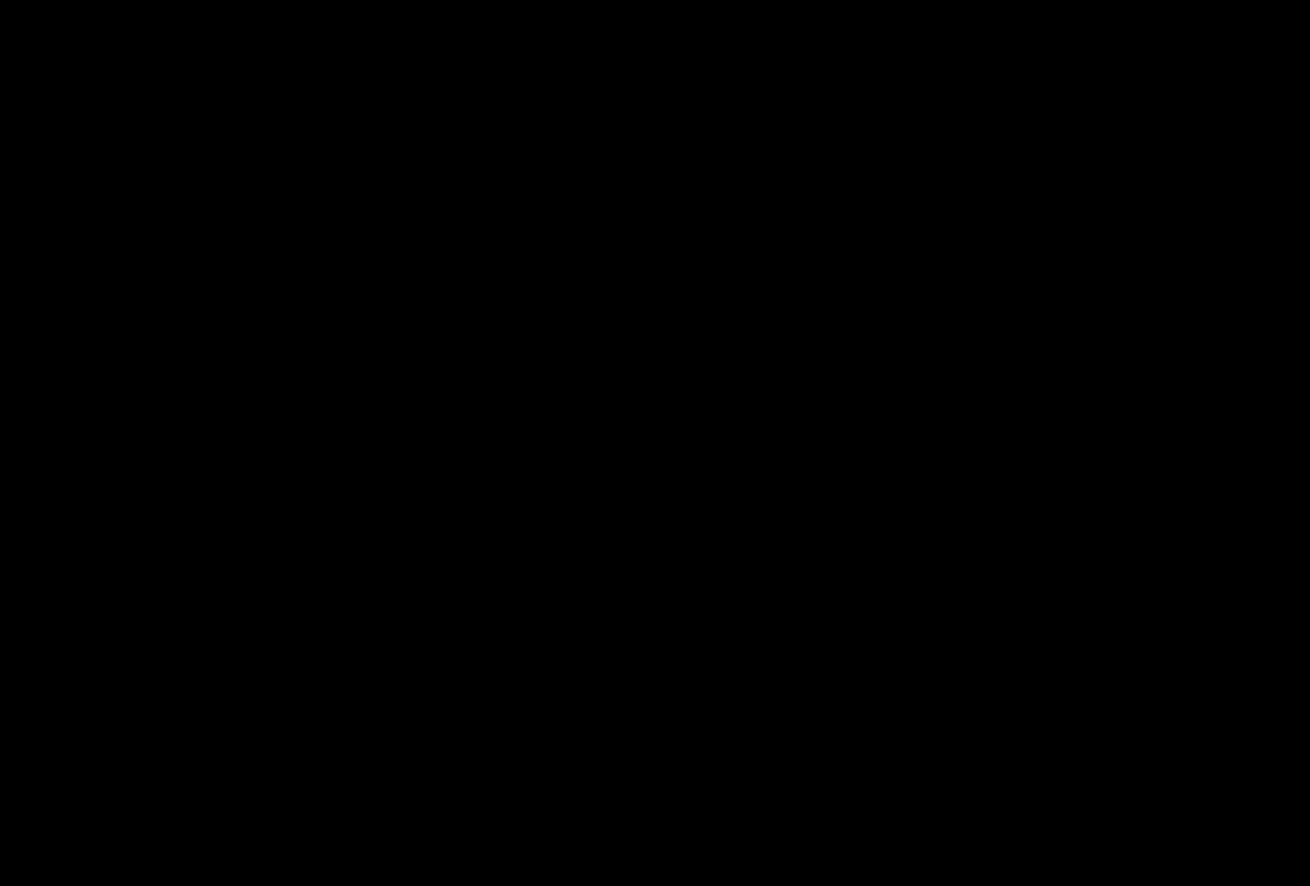
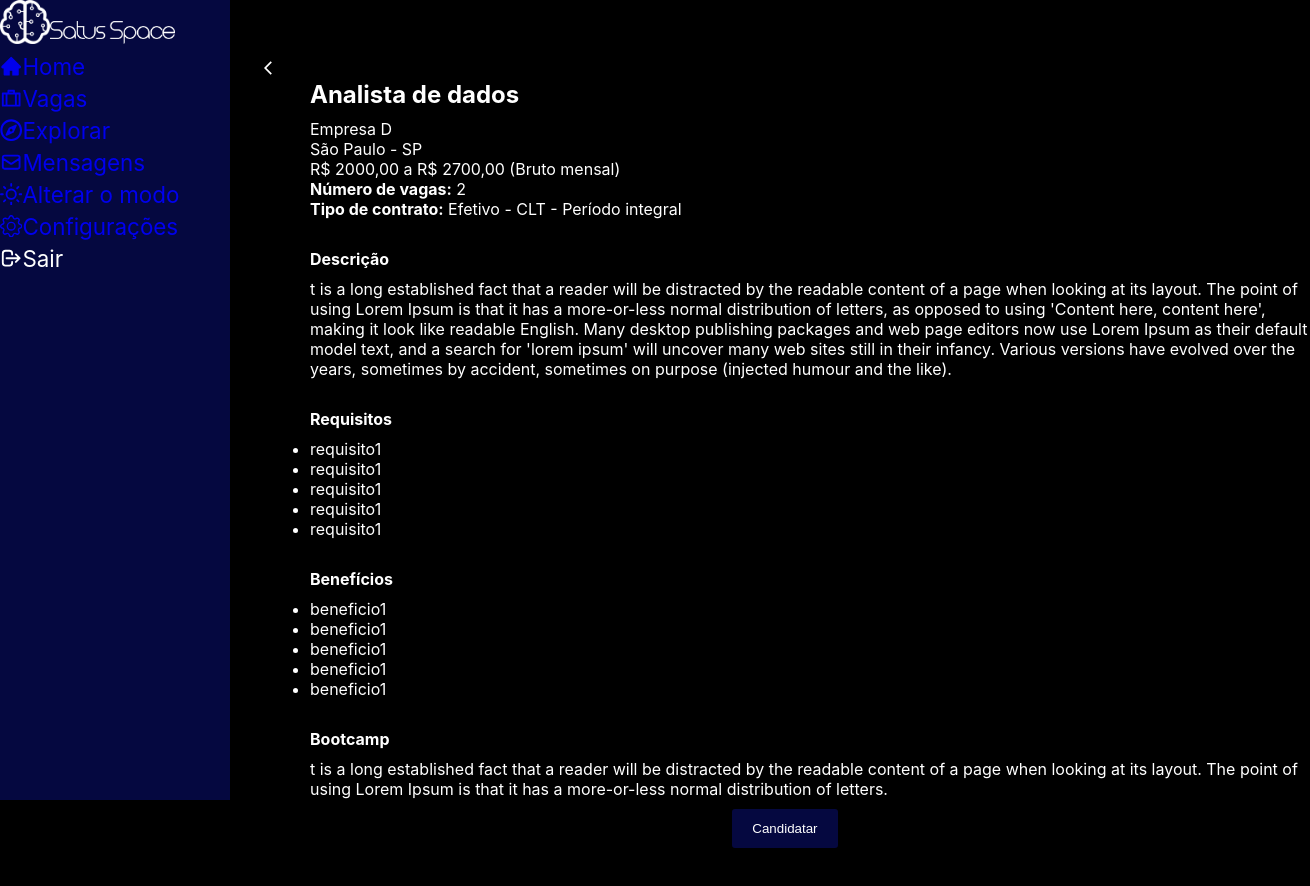
Before and after one commit to camily-cs/Satus-Space, a React (Create React App) app: page /DetalheVaga in a window 1280 px wide. Before the commit this address had no page. Shown: the top 886 px of the page, 1310 px wide, since content can reach past the window. Before the commit the page ends 800 px from the top, so only its background shows below. Built offline with nearby package versions, Linux system fonts and the light colour scheme.

Commit message:
Finalizacao da pag detalheVaga e alteracao do background

```diff
--- a/src/App.js
+++ b/src/App.js
@@ -12,6 +12,7 @@ import Cadastrar from "./pages/Cadastrar/cadastrar";
 import Perfil from "./pages/Perfil/perfil";
 import Sobre from "./pages/Sobre/sobre";
 import Vagas from "./pages/Vagas/vagas";
+import DetalheVaga from "./pages/DetalheVaga/detalheVaga";
 import Empresa from "./pages/Empresa/empresa";
 import Bootcamp  from "./pages/Bootcamps/bootcamps";
 import UserArea from "./pages/UserArea/UserArea";
@@ -43,6 +44,8 @@ function App() {
 
           <Route path='/Vagas' exact element={<Vagas/>}/>
 
+          <Route path='/DetalheVaga' exact element={<DetalheVaga/>}/>
+
           <Route path='/Bootcamp' exact element={<Bootcamp/>}/>
 
           <Route path='/User/Area' exact element={<UserArea/>}/>
--- /dev/null
+++ b/src/pages/DetalheVaga/detalheVaga.jsx
@@ -0,0 +1,68 @@
+import React from "react";
+import "./style.css";
+import Sidebar from "../../components/SideBar";
+import { MdArrowBackIosNew } from "react-icons/md";
+
+
+function DetalheVaga() {
+    return(
+        <div>
+            <div>
+                <Sidebar />
+            </div>
+
+            <div className="containerDetVaga bg-dark">
+                <div className="header">
+                    <MdArrowBackIosNew/>
+                    <img src="" alt="" />
+                </div>
+
+                <div className="containerDetalhe">
+                    <h2 className="titleDesc">Analista de dados</h2>
+                    <div>
+                        <p>Empresa D</p>
+                        <p>São Paulo - SP</p>
+                        <p>R$ 2000,00 a R$ 2700,00 (Bruto mensal)</p>
+                        <p><span className="bold">Número de vagas:</span> 2</p>
+                        <p><span className="bold">Tipo de contrato:</span> Efetivo - CLT - Período integral</p>
+                    </div>
+
+                    <div className="container1">
+                        <h4 className="titleDesc">Descrição</h4>
+                        <p>t is a long established fact that a reader will be distracted by the readable content of a page when looking at its layout. The point of using Lorem Ipsum is that it has a more-or-less normal distribution of letters, as opposed to using 'Content here, content here', making it look like readable English. Many desktop publishing packages and web page editors now use Lorem Ipsum as their default model text, and a search for 'lorem ipsum' will uncover many web sites still in their infancy. Various versions have evolved over the years, sometimes by accident, sometimes on purpose (injected humour and the like).</p>
+                    </div>
+
+                    <div className="container1">
+                        <h4 className="titleDesc">Requisitos</h4>
+                        <ul>
+                            <li>requisito1</li>
+                            <li>requisito1</li>
+                            <li>requisito1</li>
+                            <li>requisito1</li>
+                            <li>requisito1</li>
+                        </ul>
+                    </div>
+
+                    <div className="container1">
+                        <h4 className="titleDesc">Benefícios</h4>
+                        <ul>
+                            <li>beneficio1</li>
+                            <li>beneficio1</li>
+                            <li>beneficio1</li>
+                            <li>beneficio1</li>
+                            <li>beneficio1</li>
+                        </ul>
+                    </div>
+
+                    <div className="container1">
+                        <h4 className="titleDesc">Bootcamp</h4>
+                        <p>t is a long established fact that a reader will be distracted by the readable content of a page when looking at its layout. The point of using Lorem Ipsum is that it has a more-or-less normal distribution of letters.</p>
+                    </div>
+                </div>
+                <button className="btnCandidatar">Candidatar</button>
+            </div>
+        </div>
+    )
+}
+
+export default DetalheVaga;
--- /dev/null
+++ b/src/pages/DetalheVaga/style.css
@@ -0,0 +1,31 @@
+
+.containerDetVaga{
+        color: white;
+        margin-left: 260px;
+        margin-top: -740px;
+        border-radius: 10px;
+        width: 82%;
+        height: 1000px;
+}
+
+.containerDetalhe{
+    margin-left: 50px;
+}
+
+.container1{
+    margin-top: 30px;
+}
+
+.titleDesc{
+    margin-bottom: 10px;
+}
+
+.bold{
+    font-weight: bold;
+}
+
+.btnCandidatar{
+    margin-top: 10px;
+    margin-bottom: 10px;
+    margin-left: 45%;
+}
--- a/src/pages/Vagas/style.css
+++ b/src/pages/Vagas/style.css
@@ -67,10 +67,10 @@ select{
     padding-inline: 10px;
 }
 
-svg{
+/* svg{
     font-size: 20px;
     color: white;
-}
+} */
 
 button{
     background-color: #050840;
--- a/src/pages/Vagas/vagas.jsx
+++ b/src/pages/Vagas/vagas.jsx
@@ -1,4 +1,5 @@
 import React from "react";
+import "./style.css";
 import Sidebar from "../../components/SideBar";
 import Vaga from "../../components/VagaBox";
 import { BsSearch } from "react-icons/bs";
@@ -6,7 +7,7 @@ import { MdRoom } from "react-icons/md";
 import { MdOutlinePaid } from "react-icons/md";
 
 
-import "./style.css";
+
 
 
 function Vagas() {
```
Also changed, not shown: src/assets/image/background.png.
